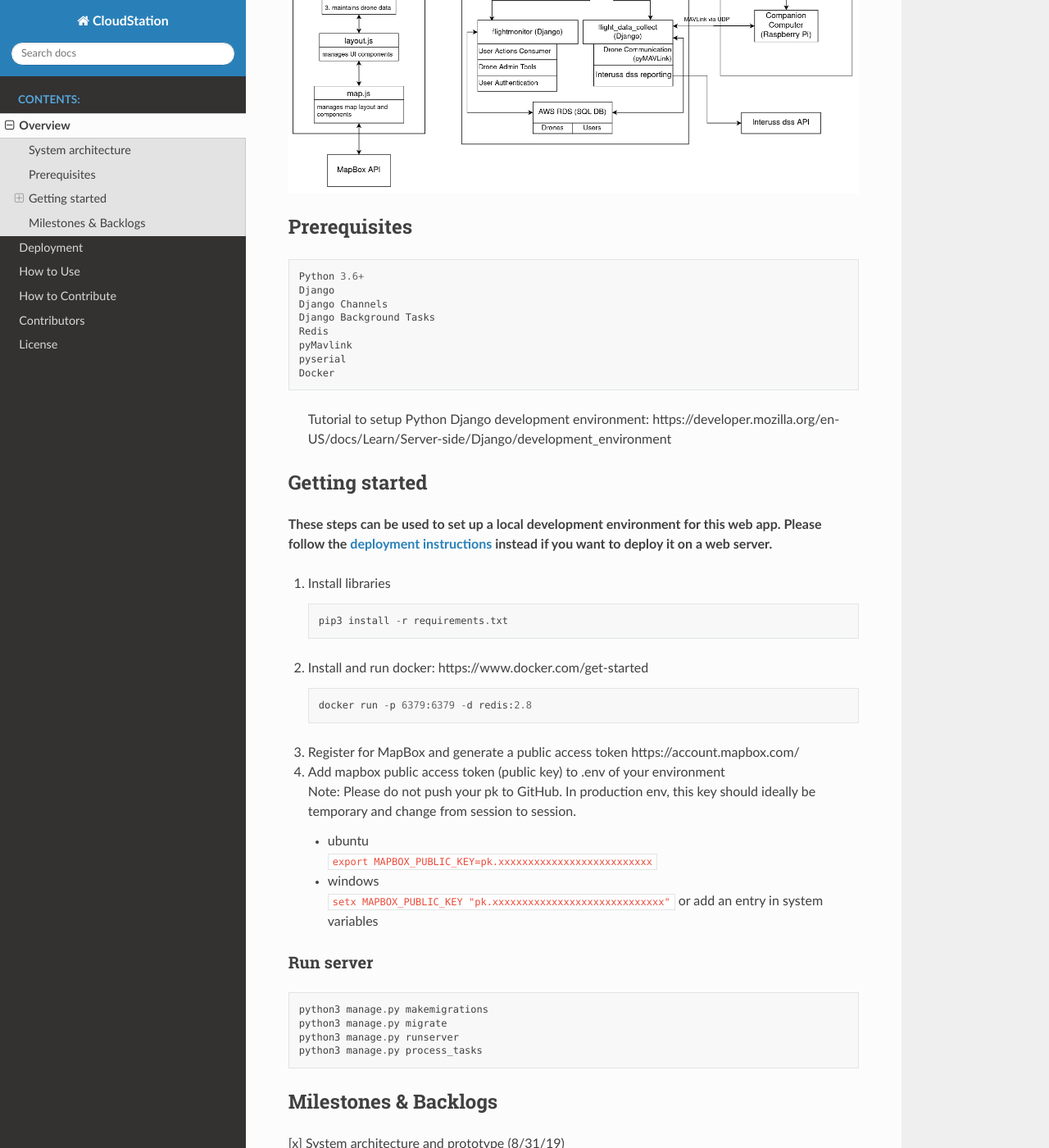
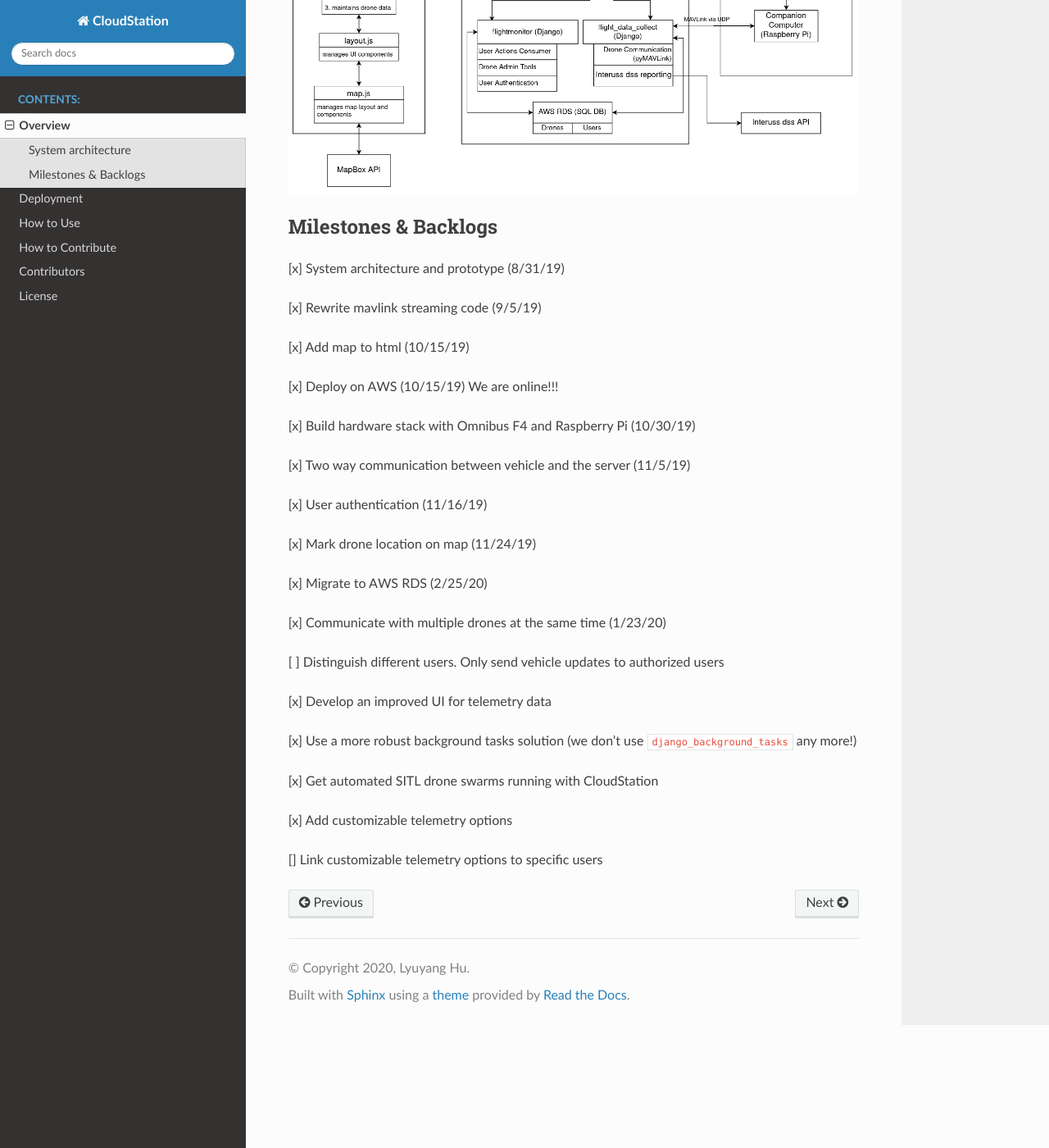
Before and after one commit to CloudStationTeam/docs, a Sphinx documentation site: the page built from source/webapp.md, in a window 1280 px wide and 1400 px high, scrolled down 755 px. Shown: the whole window at 82% size. Built offline with Sphinx 7.4.7 and the Read the Docs theme 2.0.0, drawn with Linux system fonts in a browser that asks for light colours.

````diff
--- a/source/webapp.md
+++ b/source/webapp.md
@@ -4,44 +4,6 @@
 ![CloudStation diagram](images/cloud_station_diagram.png "System Architecture")
 ![System architecture diagram](images/system_diagram.png "System Architecture")
 
-## Prerequisites
-```
-Python 3.6+
-Django
-Django Channels
-Django Background Tasks
-Redis
-pyMavlink
-pyserial
-Docker
-```
-> Tutorial to setup Python Django development environment: https://developer.mozilla.org/en-US/docs/Learn/Server-side/Django/development_environment
-
-## Getting started
-**These steps can be used to set up a local development environment for this web app. Please follow the [deployment instructions](https://cloud-station-docs.readthedocs.io/en/latest/deployment.html) instead if you want to deploy it on a web server.**
-  1. Install libraries
-      ```
-      pip3 install -r requirements.txt
-      ```
-  2. Install and run docker: https://www.docker.com/get-started
-      ```
-      docker run -p 6379:6379 -d redis:2.8
-      ```
-  3. Register for MapBox and generate a public access token https://account.mapbox.com/
-  4. Add mapbox public access token (public key) to .env of your environment
-  Note: Please do not push your pk to GitHub. In production env, this key should ideally be temporary and change from session to session.
-        * ubuntu
-        ```export MAPBOX_PUBLIC_KEY=pk.xxxxxxxxxxxxxxxxxxxxxxxxxx```
-        * windows
-        ```setx MAPBOX_PUBLIC_KEY "pk.xxxxxxxxxxxxxxxxxxxxxxxxxxxxx"``` or add an entry in system variables
-
-### Run server
-```
-python3 manage.py makemigrations
-python3 manage.py migrate
-python3 manage.py runserver
-python3 manage.py process_tasks
-```
 ## Milestones & Backlogs
 [x] System architecture and prototype (8/31/19)
 
@@ -68,3 +30,9 @@
 [x] Develop an improved UI for telemetry data
 
 [x] Use a more robust background tasks solution (we don't use `django_background_tasks` any more!)
+
+[x] Get automated SITL drone swarms running with CloudStation
+
+[x] Add customizable telemetry options
+
+[] Link customizable telemetry options to specific users
````
Also changed, not shown: source/deployment.md (+3 -1 lines), source/howtouse.md (+11 -2 lines), source/images/cloudstation-drone-popup.png (added), source/images/cloudstation-telemetry-customization.png (added), source/index.rst (line endings or trailing spaces).
